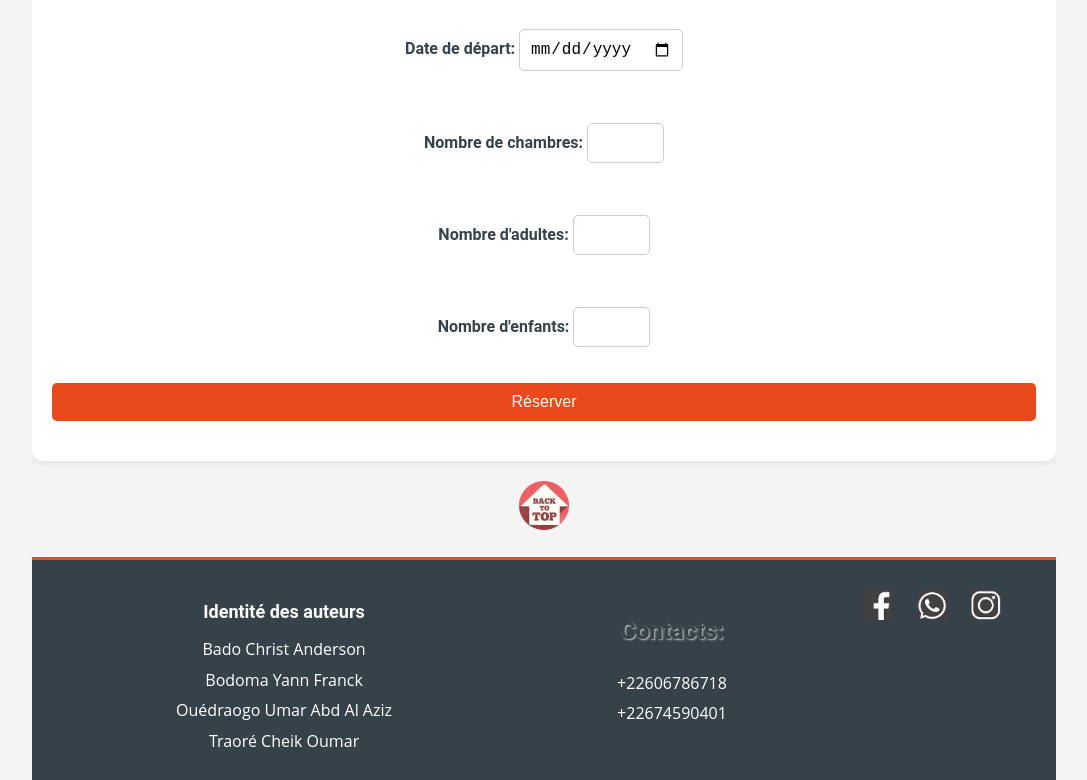
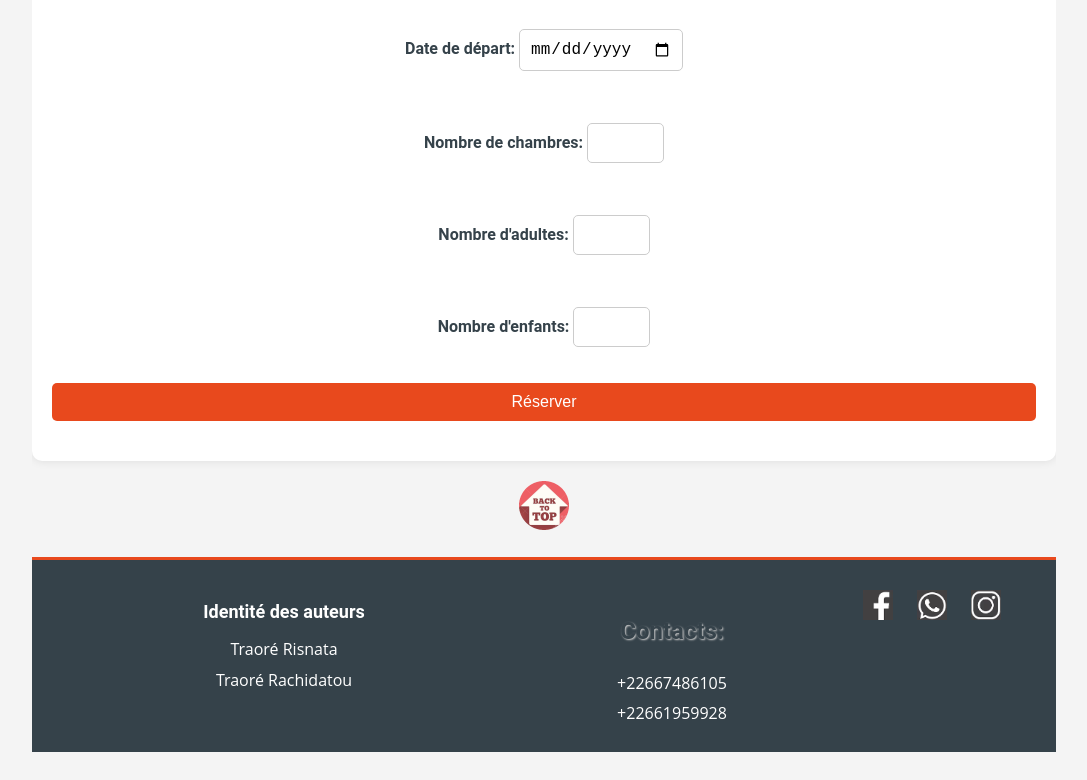
Before and after one commit to YANE-123/Rachidatou-Traor-Risnata-Traor-, a plain HTML site: page formulairereservation1.html in a window 1280 px wide. Shown: the part 1419-2199 px from the top of the page, without its empty margins (96-1183 px from the left). After the commit the page ends 2171 px from the top, so only its background shows below. Drawn offline with Linux system fonts and the light colour scheme.

Commit message:
Update formulairereservation1.html

```diff
--- a/formulairereservation1.html
+++ b/formulairereservation1.html
@@ -11,14 +11,14 @@
     <div id="bloc_page">
         <header>
             <div id="titre_principale">
-                <img src="1234.png" width="100" height="90" alt="logo du groupe" id="logo"/>
+                <img src="R.jpg" width="100" height="90" alt="logo du groupe" id="logo"/>
                 <h1>Bobo Dioulasso et ses sites touristiques</h1>
             </div>
             <nav class="navi">
                 <ul>
                     <li><a href="index.html">Accueil</a></li>
-                    <li><a href="Patrimoine3.html">Patrimoine</a></li>
-                    <li><a href="reservation d'hotel1.html">Réservation d'hôtel</a></li>
+                    <li><a href="Patrimoine.html">Patrimoine</a></li>
+                    <li><a href="réservation.html">Réservation d'hôtel</a></li>
                     <li><a href="galerie.html">Galerie</a></li>
                 </ul>
             </nav>
@@ -75,15 +75,13 @@
         <footer>
             <div id="identite">
                 <h3>Identité des auteurs</h3>
-                <p>Bado Christ Anderson</p>
-                <p>Bodoma Yann Franck</p>
-                <p>Ouédraogo Umar Abd Al Aziz</p>
-                <p>Traoré Cheik Oumar</p>
+                <p>Traoré Risnata</p>
+                <p>Traoré Rachidatou</p>
             </div>
             <div id="contacte">
                 <h4>Contacts:</h4>
-                <p>+22606786718</p>
-                <p>+22674590401</p>
+                <p>+22667486105</p>
+                <p>+22661959928</p>
             </div>
             <div id="social_media">
                 <a href="https://www.facebook.com" target="_blank"><img src="facebook1.png" alt="Facebook"></a>
```
